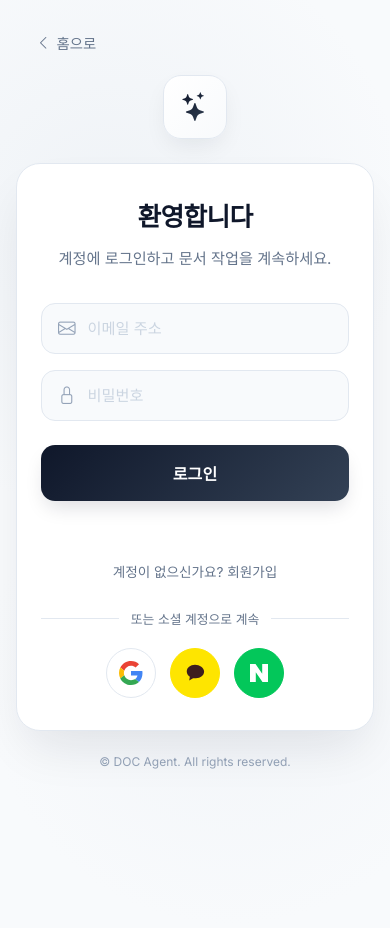
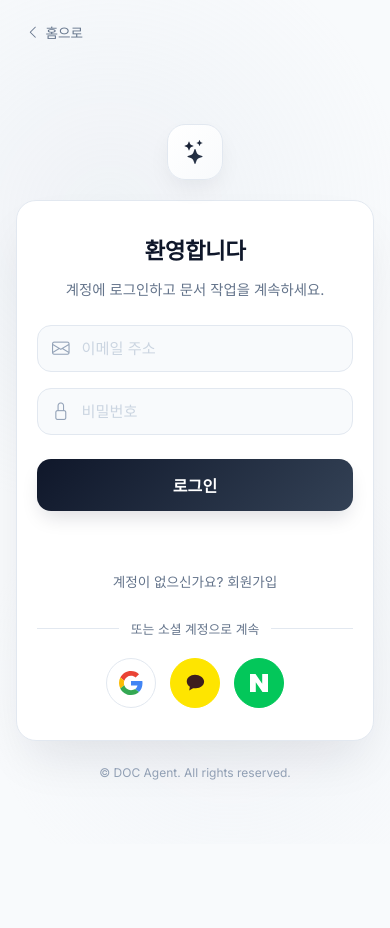
Before and after one commit to diddmstjr07/HWPAgent, a Flask app: page /login in a window 390 px wide; the page is wider, and only the part inside the window is pictured. After the commit the page ends 780 px from the top of that part, so only its background shows below. Run offline with Flask 3, Linux system fonts and the light colour scheme; some libraries are stand-ins or nearby versions.

Commit message:
Fix mobile login UI overflow and layout issues

```diff
--- a/templates/login.html
+++ b/templates/login.html
@@ -30,22 +30,23 @@
             background-color: var(--bg-deep);
             color: var(--text-main);
             font-family: 'Inter', 'Noto Sans KR', sans-serif;
-            height: 100vh;
+            min-height: 100dvh; /* Allow scrolling if content is tall */
             display: flex;
             align-items: center;
             justify-content: center;
-            overflow: hidden;
+            overflow-x: hidden;
+            overflow-y: auto; /* Enable vertical scroll */
             position: relative;
         }
 
         /* Ambient Background Effect */
         body::before {
-            content: ''; position: absolute; top: -10%; right: -5%; width: 600px; height: 600px;
+            content: ''; position: fixed; top: -10%; right: -5%; width: 600px; height: 600px;
             background: radial-gradient(circle, rgba(203, 213, 225, 0.2) 0%, transparent 70%);
             pointer-events: none; z-index: 0;
         }
         body::after {
-            content: ''; position: absolute; bottom: -10%; left: -5%; width: 500px; height: 500px;
+            content: ''; position: fixed; bottom: -10%; left: -5%; width: 500px; height: 500px;
             background: radial-gradient(circle, rgba(226, 232, 240, 0.25) 0%, transparent 70%);
             pointer-events: none; z-index: 0;
         }
@@ -56,6 +57,7 @@
             width: 100%;
             max-width: 420px;
             padding: 20px;
+            margin: auto; /* Center vertically if flex container allows */
         }
 
         .brand-logo {
@@ -244,8 +246,15 @@
         }
 
         @media (max-width: 480px) {
-            .login-container { padding: 16px; }
-            .login-card { padding: 32px 24px; }
+            body { align-items: flex-start; padding-top: 60px; } /* Start from top on mobile to avoid cut-off */
+            .login-container { padding: 16px; max-width: 100%; }
+            .login-card { padding: 32px 20px; border-radius: 20px; }
+            .brand-logo { width: 56px; height: 56px; font-size: 1.5rem; margin-bottom: 20px; }
+            .login-title { font-size: 1.4rem; }
+            .login-desc { font-size: 0.9rem; margin-bottom: 24px; }
+            .input-field { padding: 12px 14px; }
+            .btn-primary { padding: 14px; }
+            .home-link { top: 16px; left: 16px; padding: 6px 10px; font-size: 0.85rem; }
         }
     </style>
 </head>
```
